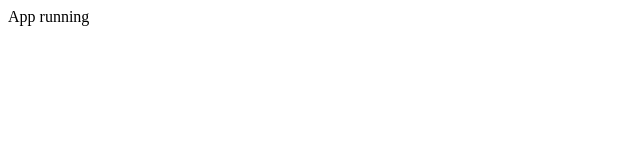
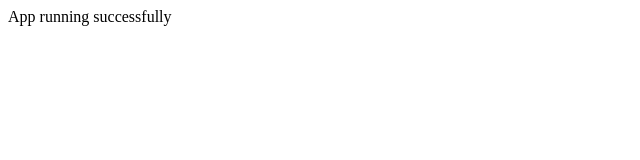
Before and after one commit to iMegz/express-form-maker, a website: page public/index.html in a window 1280 px wide. Shown: the whole page, without its empty margins (0-640 px from the left). Drawn offline with Linux system fonts and the light colour scheme.

```diff
--- a/public/index.html
+++ b/public/index.html
@@ -6,6 +6,6 @@
         <title>Document</title>
     </head>
     <body>
-        App running
+        App running successfully
     </body>
 </html>
```
